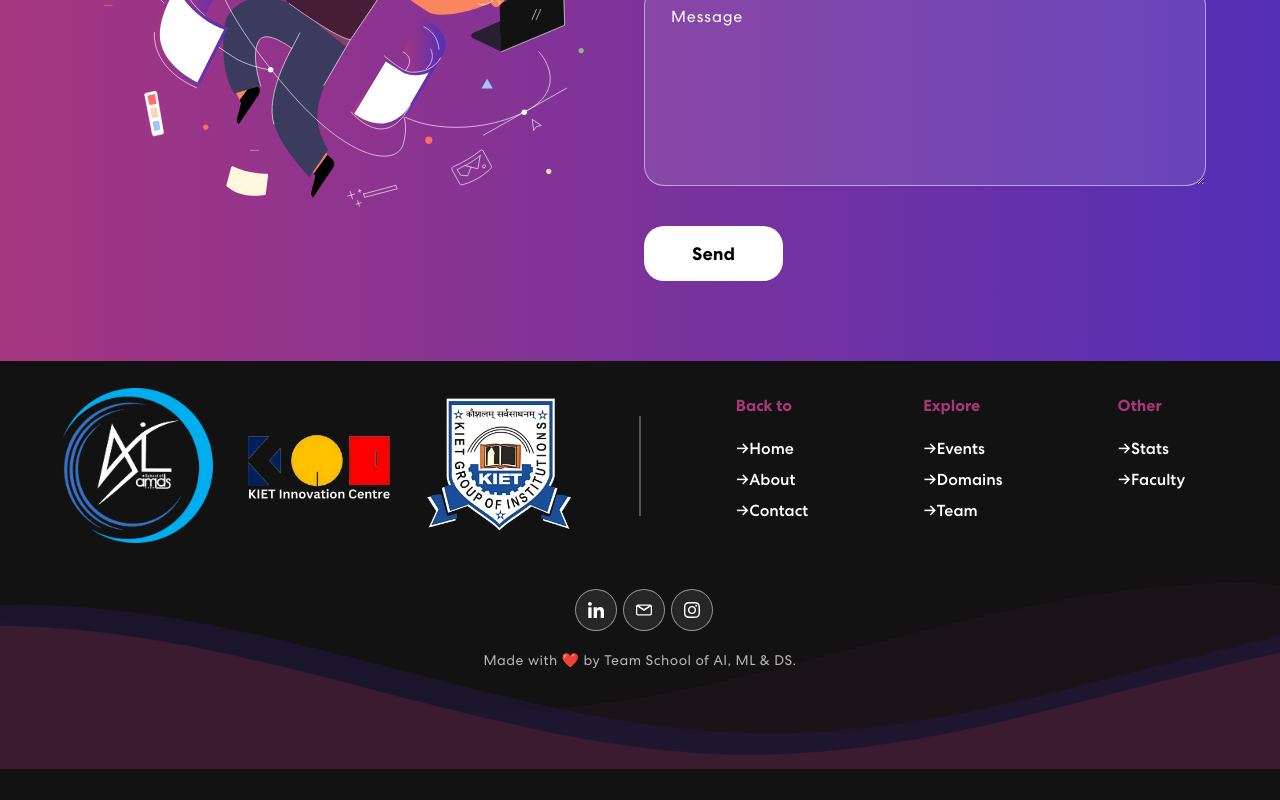
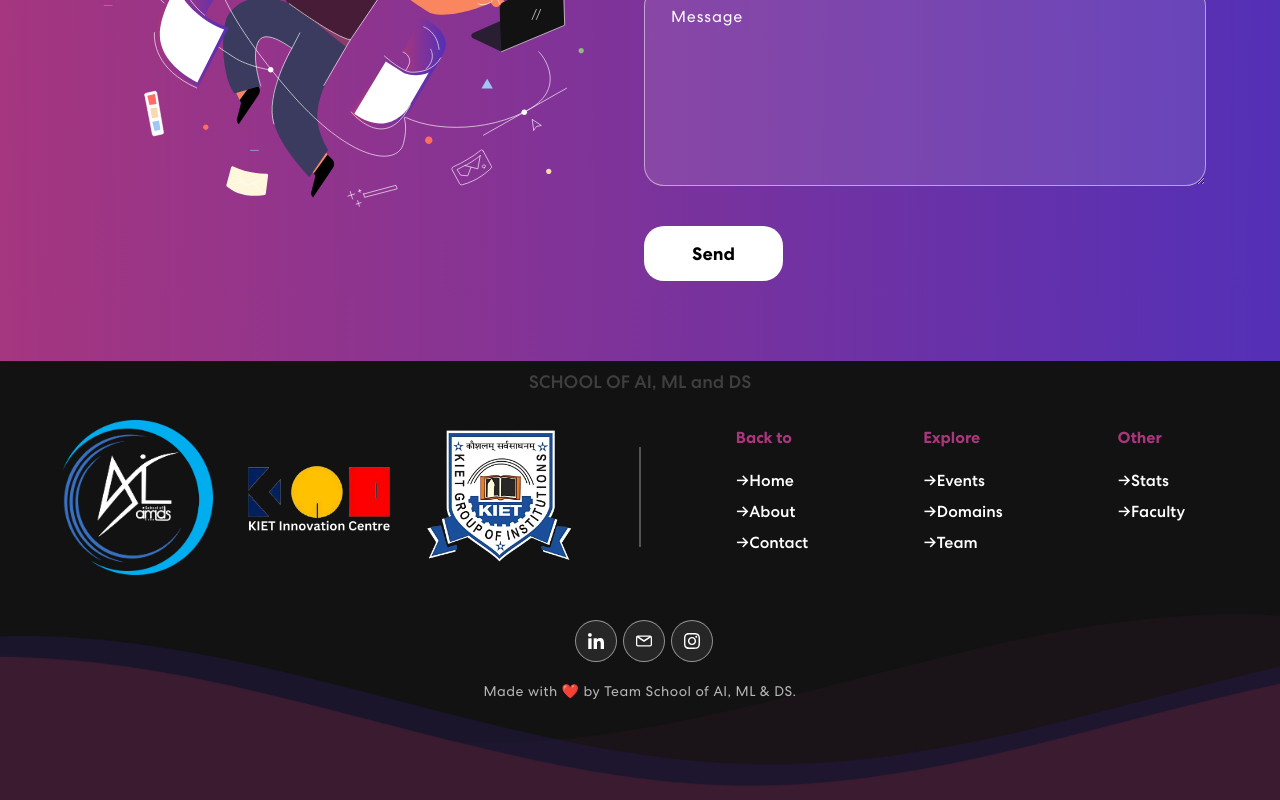
Before and after one commit to praptisharma28/SchoolofAIMLDS-website, a React (Create React App) app in the folder saimlds/: page / in a window 1280 px wide. Shown: the part 8093-8893 px from the top of the page. Before the commit the page ends 8862 px from the top, so only its background shows below. Built offline with nearby package versions, Linux system fonts and the light colour scheme; no server answers; the database is empty.

Commit message:
chore: Update CSS for  Bubble text

```diff
--- a/saimlds/src/App.css
+++ b/saimlds/src/App.css
@@ -642,7 +642,7 @@ nav.navbar .navbar-toggler[aria-expanded="true"] .navbar-toggler-icon {
 }
 
 .background-image-left {
-  top: -3%;
+  top: -53%;
   position: absolute;
   /* bottom: 100px; */
   width: 40%;
@@ -1617,3 +1617,41 @@ nav.navbar .navbar-toggler[aria-expanded="true"] .navbar-toggler-icon {
 .toastify p {
   margin-top: 14px;
 }
+
+.text-bg{
+  background-color: #121212;
+  font-size: 18px;
+  cursor: default;
+  margin-top: 10px;
+  color: #403f3f;
+}
+.hoverText {
+  transition:
+    0.35s font-weight,
+    0.35s color;
+}
+
+.hoverText:hover {
+  font-weight: 900;
+  color: #4A2FBD;
+}
+
+/* To the right */
+.hoverText:hover + .hoverText {
+  font-weight: 500;
+  color: #AA367C;
+}
+
+.hoverText:hover + .hoverText + .hoverText {
+  font-weight: 300;
+}
+
+/* To the left */
+.hoverText:has(+ .hoverText:hover) {
+  font-weight: 500;
+  color: r#AA367C;
+}
+
+.hoverText:has(+ .hoverText + .hoverText:hover) {
+  font-weight: 300;
+}
--- a/saimlds/src/components/About.js
+++ b/saimlds/src/components/About.js
@@ -11,9 +11,9 @@ const About = () => {
                         </div>
                         <div className="skill-bx wow zoomIn about-container"  style={{padding:"50px 20px"}}>
                             <div className="about">
-                                The School of AI, ML, & DS is the heartbeat of a dynamic community, fostering collaboration among passionate learners and seasoned professionals in the ever-evolving realms of Data Science and Machine Learning. Our commitment is to create an environment where students actively engage with their peers, share innovative ideas, and collectively grow.
+                                The School of AI, ML, & DS is the heartbeat of a dynamic community, fostering collaboration among passionate learners and seasoned professionals in the ever-evolving realms of Data Science and Machine Learning. Our commitment is to create an environment where students actively engage with their peers, share innovative ideas, and collectively grow.🚀
                                 <br />
-                                🤝 Networking is at the core of our philosophy. We understand the transformative power of connections and actively encourage our members to forge relationships with professionals, mentors, and industry leaders. Harness the potential of networking to propel your career forward!
+                                 Networking 🤝 is at the core of our philosophy. We understand the transformative power of connections and actively encourage our members to forge relationships with professionals, mentors, and industry leaders. Harness the potential of networking to propel your career forward!
                             </div>
 
                         </div>
--- /dev/null
+++ b/saimlds/src/components/Text.js
@@ -0,0 +1,24 @@
+import React from "react";
+// import styles from "./bubble.module.css";
+
+const Example = () => {
+  return (
+    <div className="grid h-screen place-content-center bg-black">
+      <BubbleText />
+    </div>
+  );
+};
+
+const BubbleText = () => {
+  return (
+    <h2 className="text-center text-bg">
+      {"SCHOOL OF AI, ML and DS".split("").map((child, idx) => (
+        <span className={"hoverText"} key={idx}>
+          {child}
+        </span>
+      ))}
+    </h2>
+  );
+};
+
+export default Example;
--- a/saimlds/src/pages/Home.js
+++ b/saimlds/src/pages/Home.js
@@ -12,6 +12,7 @@ import TeamMember from '../components/TeamMember'
 import { Contact } from '../components/Contact'
 import Footer2 from '../components/Footer2'
 import Counter from '../components/Counter'
+import Example from '../components/Text'
 
 const Home = () => {
   return (
@@ -27,6 +28,7 @@ const Home = () => {
       <TeamCore />
       <TeamMember />
       <Contact />
+      <Example/>
       <Footer2 />
       <div className="counter-container navbar-text">
         <Counter />
```
